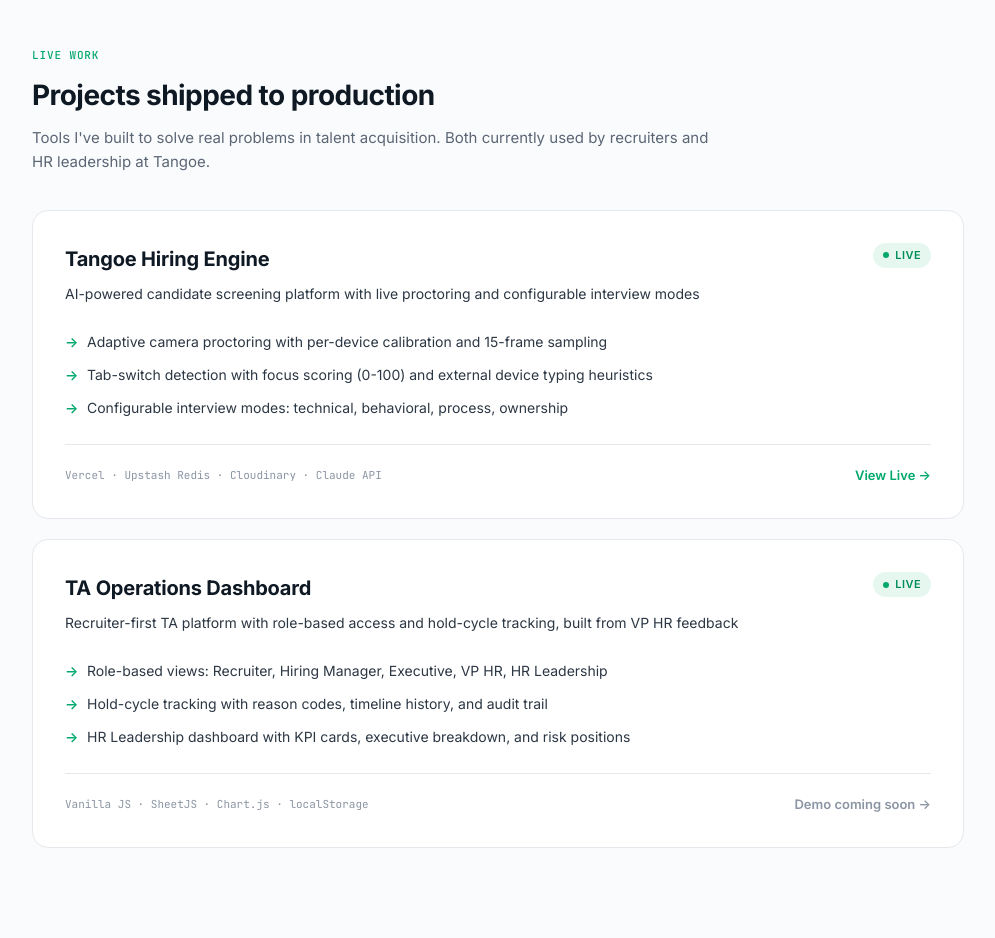
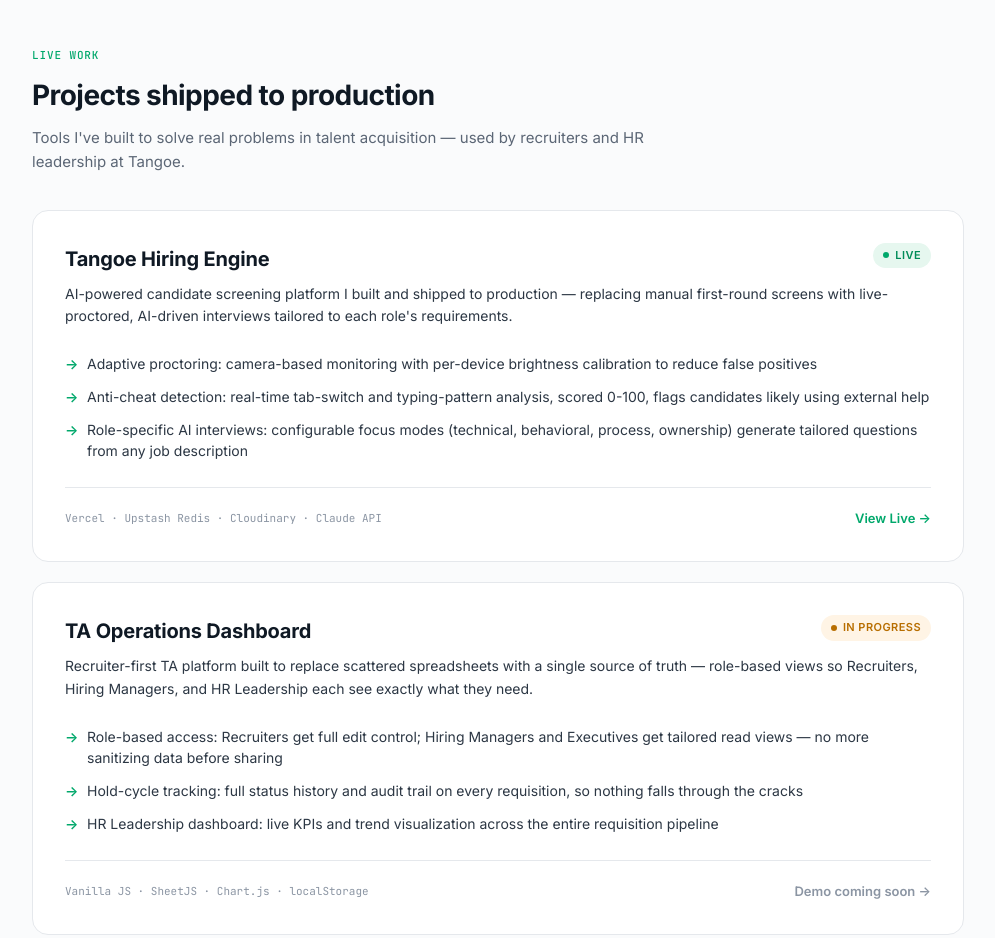
Before and after one commit to SolomonAIHR/solomonhires-portfolio, a plain HTML site: page index.html in a window 1280 px wide. Shown: the part 800-1738 px from the top of the page, without its empty margins (142-1137 px from the left). Drawn offline with Linux system fonts and the light colour scheme.

Commit message:
Update index.html

```diff
--- a/index.html
+++ b/index.html
@@ -4,9 +4,9 @@
 <meta charset="UTF-8">
 <meta name="viewport" content="width=device-width, initial-scale=1.0">
 <title>Rufus Solomon - Talent Acquisition Leader using AI to scale hiring</title>
-<meta name="description" content="Rufus Solomon - India TA Lead at Tangoe. 15+ years in talent acquisition. Building AI-enabled hiring infrastructure across India, US, EMEA & APAC.">
+<meta name="description" content="Rufus Solomon - Talent Acquisition Leader at Tangoe, leading a 19-member team across India, US, EMEA & APAC. Building AI-enabled hiring infrastructure. Open to Director-level TA roles.">
 <meta property="og:title" content="Rufus Solomon - TA Leader using AI to scale hiring">
-<meta property="og:description" content="15+ years in talent acquisition. Leading 19-member team. 300-500 hires/year across global markets.">
+<meta property="og:description" content="Leading a 19-member TA team. 300-500 hires/year across global markets. Open to Sr. Manager, Associate Director, or Director roles.">
 <meta property="og:type" content="website">
 <meta property="og:url" content="https://solomonhires.com">
 <link rel="preconnect" href="https://fonts.googleapis.com">
@@ -24,6 +24,8 @@
     --accent: #00A86B;
     --accent-dark: #008C58;
     --accent-light: #E6F7EF;
+    --warn: #B86E00;
+    --warn-light: #FFF4E5;
     --shadow: 0 1px 3px rgba(15,25,36,0.04), 0 4px 16px rgba(15,25,36,0.04);
     --shadow-hover: 0 4px 12px rgba(15,25,36,0.08), 0 12px 40px rgba(15,25,36,0.08);
     --mono: 'JetBrains Mono', monospace;
@@ -272,6 +274,13 @@
     border-radius: 50%;
     background: var(--accent);
   }
+  .project-status.in-progress {
+    background: var(--warn-light);
+    color: var(--warn);
+  }
+  .project-status.in-progress::before {
+    background: var(--warn);
+  }
   .project-tagline {
     font-size: 14px;
     color: var(--ink2);
@@ -470,7 +479,7 @@
           India, US, EMEA &amp; APAC <span class="sep">·</span> Product, Services, GCC, BFSI, Shared Services, IT &amp; Non-IT
         </div>
         <p class="hero-about">
-          I'm Rufus Solomon, leading a 19-member talent acquisition team at Tangoe — handling 300-500 hires annually across engineering, cloud, DevOps, GTM, and finance functions, reporting directly to VP HR. With 15+ years in TA, I bring AI tools into my workflow to scale recruiter productivity and improve hiring outcomes
+          I'm Rufus Solomon, leading a 19-member talent acquisition team at Tangoe — handling 300-500 hires annually across engineering, cloud, DevOps, GTM, and finance functions, reporting directly to VP HR. With 15+ years in TA, I bring AI tools into my workflow to scale recruiter productivity and improve hiring outcomes.
         </p>
         <div class="cta-row">
           <a href="#projects" class="btn btn-primary">View Projects →</a>
@@ -499,18 +508,18 @@
   <div class="container">
     <div class="section-eyebrow">Live Work</div>
     <h2 class="section-title">Projects shipped to production</h2>
-    <p class="section-sub">Tools I've built to solve real problems in talent acquisition. Both currently used by recruiters and HR leadership at Tangoe.</p>
+    <p class="section-sub">Tools I've built to solve real problems in talent acquisition — used by recruiters and HR leadership at Tangoe.</p>
 
     <div class="project">
       <div class="project-hdr">
         <div class="project-name">Tangoe Hiring Engine</div>
         <span class="project-status">Live</span>
       </div>
-      <div class="project-tagline">AI-powered candidate screening platform with live proctoring and configurable interview modes</div>
+      <div class="project-tagline">AI-powered candidate screening platform I built and shipped to production — replacing manual first-round screens with live-proctored, AI-driven interviews tailored to each role's requirements.</div>
       <ul class="project-features">
-        <li>Adaptive camera proctoring with per-device calibration and 15-frame sampling</li>
-        <li>Tab-switch detection with focus scoring (0-100) and external device typing heuristics</li>
-        <li>Configurable interview modes: technical, behavioral, process, ownership</li>
+        <li>Adaptive proctoring: camera-based monitoring with per-device brightness calibration to reduce false positives</li>
+        <li>Anti-cheat detection: real-time tab-switch and typing-pattern analysis, scored 0-100, flags candidates likely using external help</li>
+        <li>Role-specific AI interviews: configurable focus modes (technical, behavioral, process, ownership) generate tailored questions from any job description</li>
       </ul>
       <div class="project-meta">
         <div class="project-stack">Vercel · Upstash Redis · Cloudinary · Claude API</div>
@@ -521,13 +530,13 @@
     <div class="project">
       <div class="project-hdr">
         <div class="project-name">TA Operations Dashboard</div>
-        <span class="project-status">Live</span>
+        <span class="project-status in-progress">In Progress</span>
       </div>
-      <div class="project-tagline">Recruiter-first TA platform with role-based access and hold-cycle tracking, built from VP HR feedback</div>
+      <div class="project-tagline">Recruiter-first TA platform built to replace scattered spreadsheets with a single source of truth — role-based views so Recruiters, Hiring Managers, and HR Leadership each see exactly what they need.</div>
       <ul class="project-features">
-        <li>Role-based views: Recruiter, Hiring Manager, Executive, VP HR, HR Leadership</li>
-        <li>Hold-cycle tracking with reason codes, timeline history, and audit trail</li>
-        <li>HR Leadership dashboard with KPI cards, executive breakdown, and risk positions</li>
+        <li>Role-based access: Recruiters get full edit control; Hiring Managers and Executives get tailored read views — no more sanitizing data before sharing</li>
+        <li>Hold-cycle tracking: full status history and audit trail on every requisition, so nothing falls through the cracks</li>
+        <li>HR Leadership dashboard: live KPIs and trend visualization across the entire requisition pipeline</li>
       </ul>
       <div class="project-meta">
         <div class="project-stack">Vanilla JS · SheetJS · Chart.js · localStorage</div>
```
